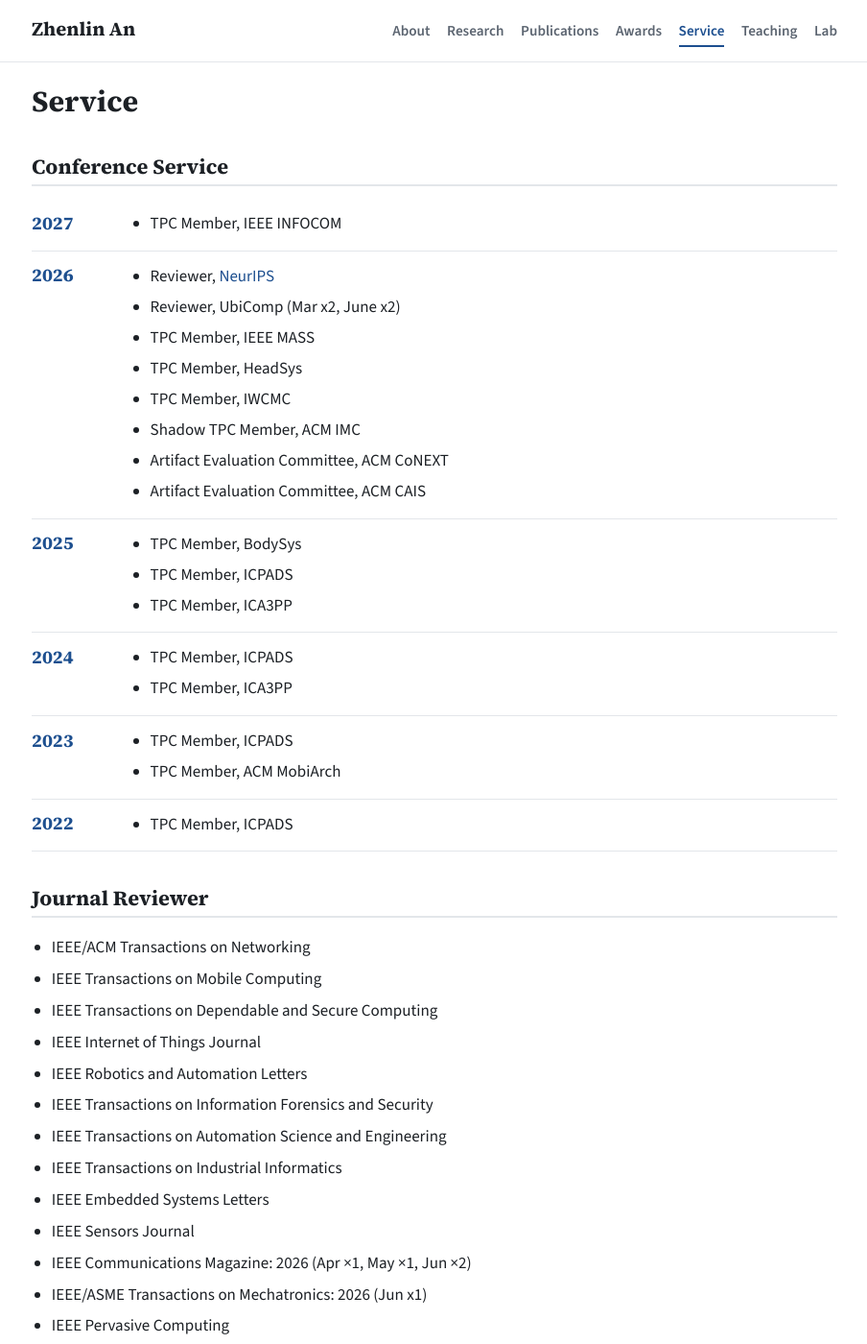
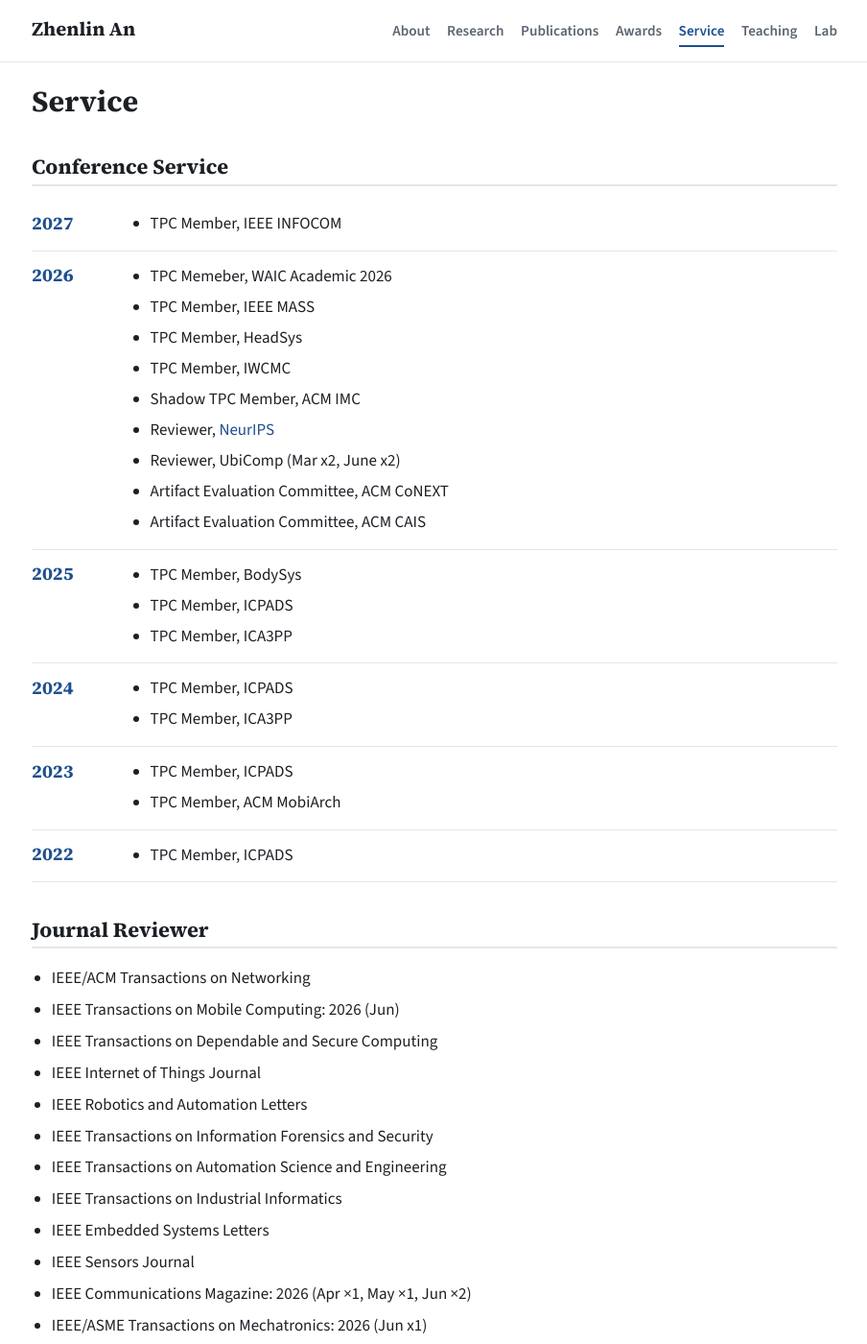
Before and after one commit to Anplus/anplus.github.io, a Jekyll site: the page built from service.md, in a window 1280 px wide and 1400 px high. Shown: the whole window at 96% size, without its empty margins (187-1091 px from the left). Built offline with Jekyll 4.4.1, drawn with Linux system fonts in a browser that asks for light colours.

Commit message:
Update service.yml with new reviewer and TPC roles

```diff
--- a/_data/service.yml
+++ b/_data/service.yml
@@ -10,12 +10,13 @@
       - "TPC Member, IEEE INFOCOM"
   - year: 2026
     items:
-      - "Reviewer, <a href='https://neurips.cc/'>NeurIPS</a>"
-      - "Reviewer, UbiComp (Mar x2, June x2)"
+      - "TPC Memeber, WAIC Academic 2026"
       - "TPC Member, IEEE MASS"
       - "TPC Member, HeadSys"
       - "TPC Member, IWCMC"
       - "Shadow TPC Member, ACM IMC"
+      - "Reviewer, <a href='https://neurips.cc/'>NeurIPS</a>"
+      - "Reviewer, UbiComp (Mar x2, June x2)"
       - "Artifact Evaluation Committee, ACM CoNEXT"
       - "Artifact Evaluation Committee, ACM CAIS"
   - year: 2025
@@ -37,7 +38,7 @@
 
 journal_reviewer:
   - "IEEE/ACM Transactions on Networking"
-  - "IEEE Transactions on Mobile Computing"
+  - "IEEE Transactions on Mobile Computing: 2026 (Jun)"
   - "IEEE Transactions on Dependable and Secure Computing"
   - "IEEE Internet of Things Journal"
   - "IEEE Robotics and Automation Letters"
```
